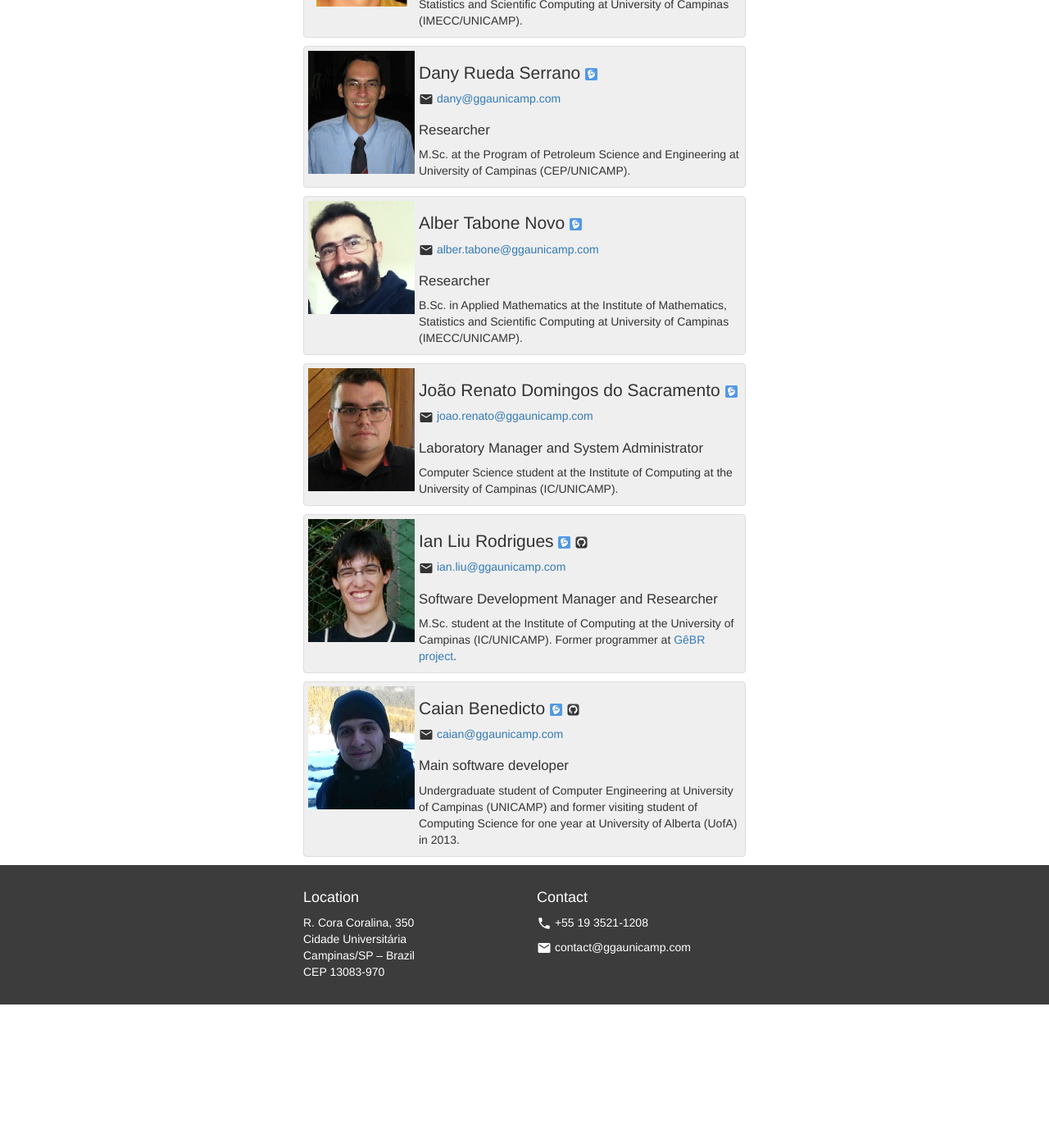
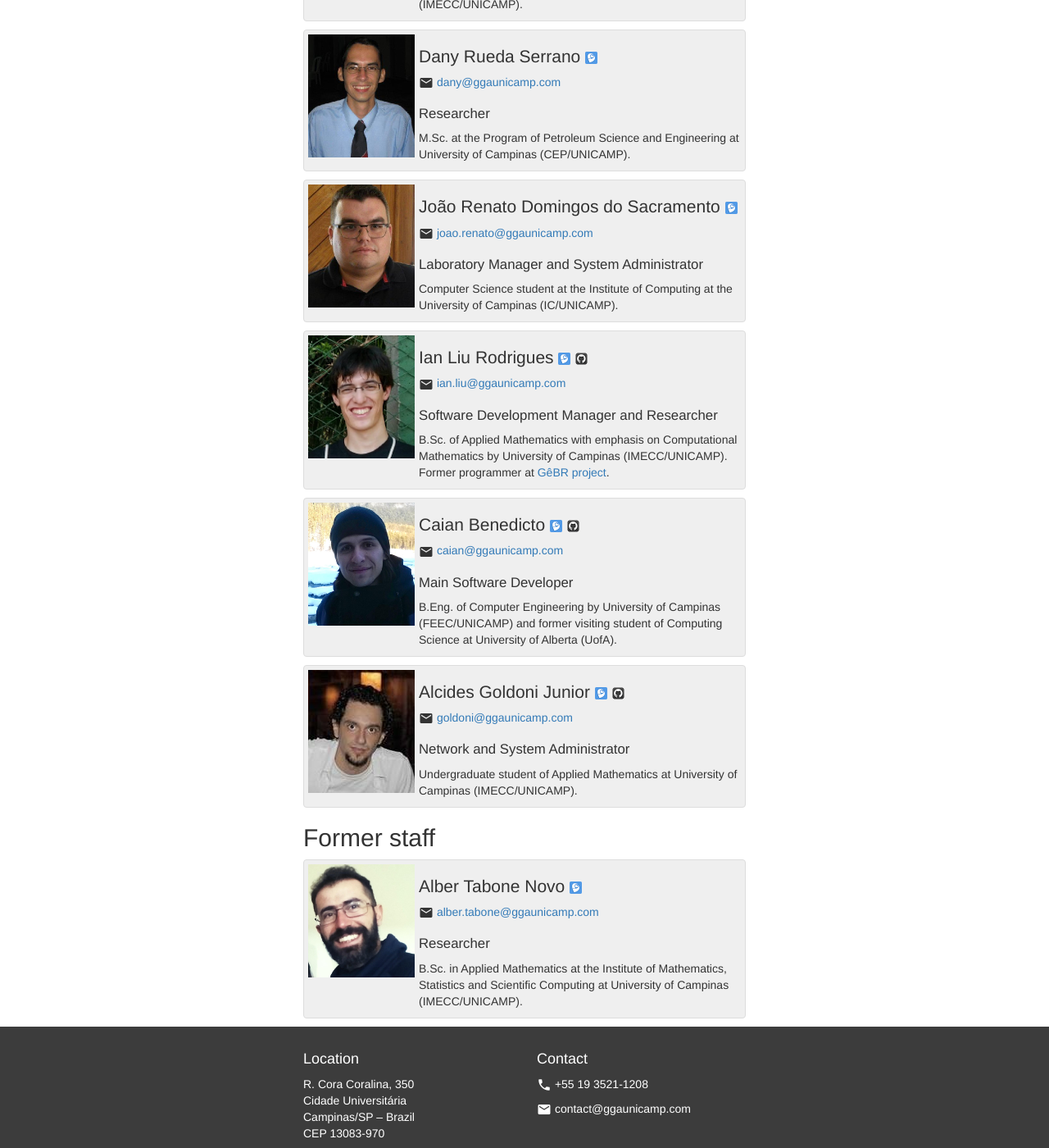
Before and after one commit to gga-cepetro/gga-cepetro.github.io, a Jekyll site: the page built from staff.html, in a window 1280 px wide and 1400 px high, scrolled down 840 px. Shown: the whole window at 82% size. Built offline with Jekyll 4.4.1, drawn with Linux system fonts in a browser that asks for light colours; nearby versions of some CDN libraries; before the commit the page ends 2065 px from its top, so only the background shows below that; some of the changed text lies outside the part shown.

Commit message:
Update Staff

```diff
--- a/staff.html
+++ b/staff.html
@@ -44,8 +44,8 @@ layout: default
         </h1>
         <p><i class="material-icons md-18 middle">email</i> <a href="mailto:jorgehfj@ggaunicamp.com">jorgehfj@ggaunicamp.com</a></p>
         <h2>Project Manager and Researcher</h2>
-        <p>M.Sc. and currently PhD student at the Program of Petroleum Science
-        and Engineering at University of Campinas (CEP/UNICAMP).</p>
+	<p>PhD in Science and Petroleum Engineering at University of Campinas
+	(CEP/UNICAMP).</p>
       </div>
     </div>
 
@@ -77,20 +77,6 @@ layout: default
     </div>
 
     <div class="member clearfix">
-      <img class="foto" src="{{ "/imgs/alber_web.png" | prepend: site.baseurl }}">
-      <div>
-        <h1>Alber Tabone Novo
-          <a href="http://lattes.cnpq.br/9880761288587812"><img title="Currículo Lattes" src="{{ "/imgs/lattes.png" | prepend: site.baseurl }}"></a>
-        </h1>
-        <p><i class="material-icons md-18 middle">email</i> <a href="mailto:alber.tabone@ggaunicamp.com">alber.tabone@ggaunicamp.com</a></p>
-        <h2>Researcher</h2>
-        <p>B.Sc. in Applied Mathematics at the Institute of Mathematics,
-        Statistics and Scientific Computing at University of Campinas
-        (IMECC/UNICAMP).</p>
-      </div>
-    </div>
-
-    <div class="member clearfix">
       <img class="foto" src="{{ "/imgs/joao_web.png" | prepend: site.baseurl }}">
       <div>
         <h1>João Renato Domingos do Sacramento
@@ -112,8 +98,10 @@ layout: default
         </h1>
         <p><i class="material-icons md-18 middle">email</i> <a href="mailto:ian.liu@ggaunicamp.com">ian.liu@ggaunicamp.com</a></p>
         <h2>Software Development Manager and Researcher</h2>
-        <p>M.Sc. student at the Institute of Computing at the University of
-        Campinas (IC/UNICAMP). Former programmer at <a href="http://www.gebrproject.com/">GêBR project</a>.</p>
+	<p>B.Sc. of Applied Mathematics with emphasis on Computational
+	Mathematics by University of Campinas (IMECC/UNICAMP). Former
+	programmer at
+	<a href="http://www.gebrproject.com/">GêBR project</a>.</p>
       </div>
     </div>
 
@@ -125,10 +113,39 @@ layout: default
           <a href="https://github.com/caian"><img title="Github" src="{{ "/imgs/github.png" | prepend: site.baseurl }}"></a>
         </h1>
         <p><i class="material-icons md-18 middle">email</i> <a href="mailto:caian@ggaunicamp.com">caian@ggaunicamp.com</a></p>
-        <h2>Main software developer</h2>
-        <p>Undergraduate student of Computer Engineering at University of
-        Campinas (UNICAMP) and former visiting student of Computing Science for
-        one year at University of Alberta (UofA) in 2013.</p>
+        <h2>Main Software Developer</h2>
+	<p>B.Eng. of Computer Engineering by University of Campinas (FEEC/UNICAMP)
+	and former visiting student of Computing Science at University of
+	Alberta (UofA).</p>
+      </div>
+    </div>
+
+    <div class="member clearfix">
+      <img class="foto" src="{{ "/imgs/alcides_web.png" | prepend: site.baseurl }}">
+      <div>
+        <h1>Alcides Goldoni Junior
+          <a href="http://lattes.cnpq.br/3193531699744390"><img title="Currículo Lattes" src="{{ "/imgs/lattes.png" | prepend: site.baseurl }}"></a>
+          <a href="https://github.com/agoldonijr"><img title="Github" src="{{ "/imgs/github.png" | prepend: site.baseurl }}"></a>
+        </h1>
+        <p><i class="material-icons md-18 middle">email</i> <a href="mailto:caian@ggaunicamp.com">goldoni@ggaunicamp.com</a></p>
+        <h2>Network and System Administrator</h2>
+	<p>Undergraduate student of Applied Mathematics at University of Campinas (IMECC/UNICAMP).</p>
+      </div>
+    </div>
+
+    <h2>Former staff</h2>
+
+    <div class="member clearfix">
+      <img class="foto" src="{{ "/imgs/alber_web.png" | prepend: site.baseurl }}">
+      <div>
+        <h1>Alber Tabone Novo
+          <a href="http://lattes.cnpq.br/9880761288587812"><img title="Currículo Lattes" src="{{ "/imgs/lattes.png" | prepend: site.baseurl }}"></a>
+        </h1>
+        <p><i class="material-icons md-18 middle">email</i> <a href="mailto:alber.tabone@ggaunicamp.com">alber.tabone@ggaunicamp.com</a></p>
+        <h2>Researcher</h2>
+        <p>B.Sc. in Applied Mathematics at the Institute of Mathematics,
+        Statistics and Scientific Computing at University of Campinas
+        (IMECC/UNICAMP).</p>
       </div>
     </div>
 
```
Also changed, not shown: imgs/alcides_web.png (added).
